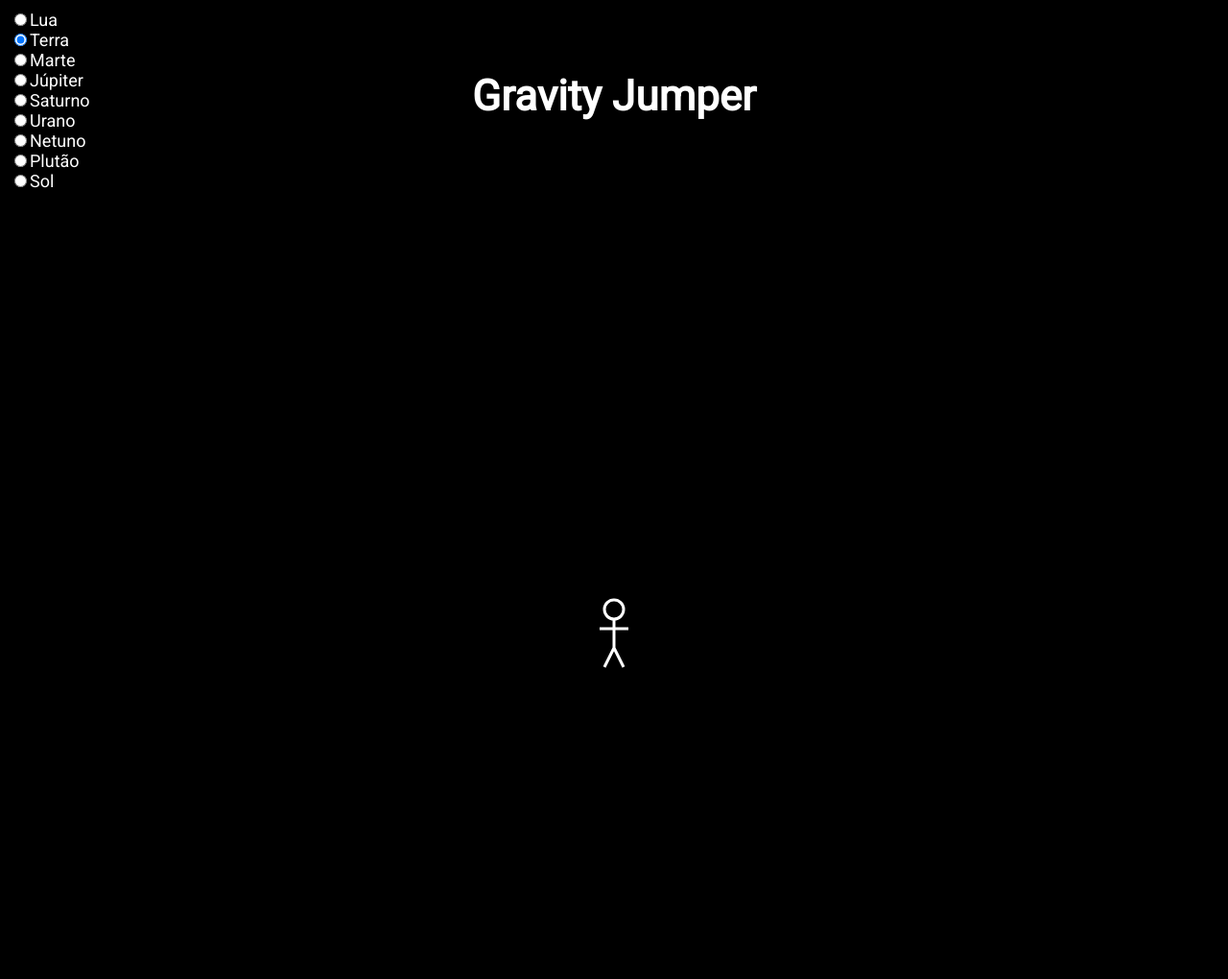
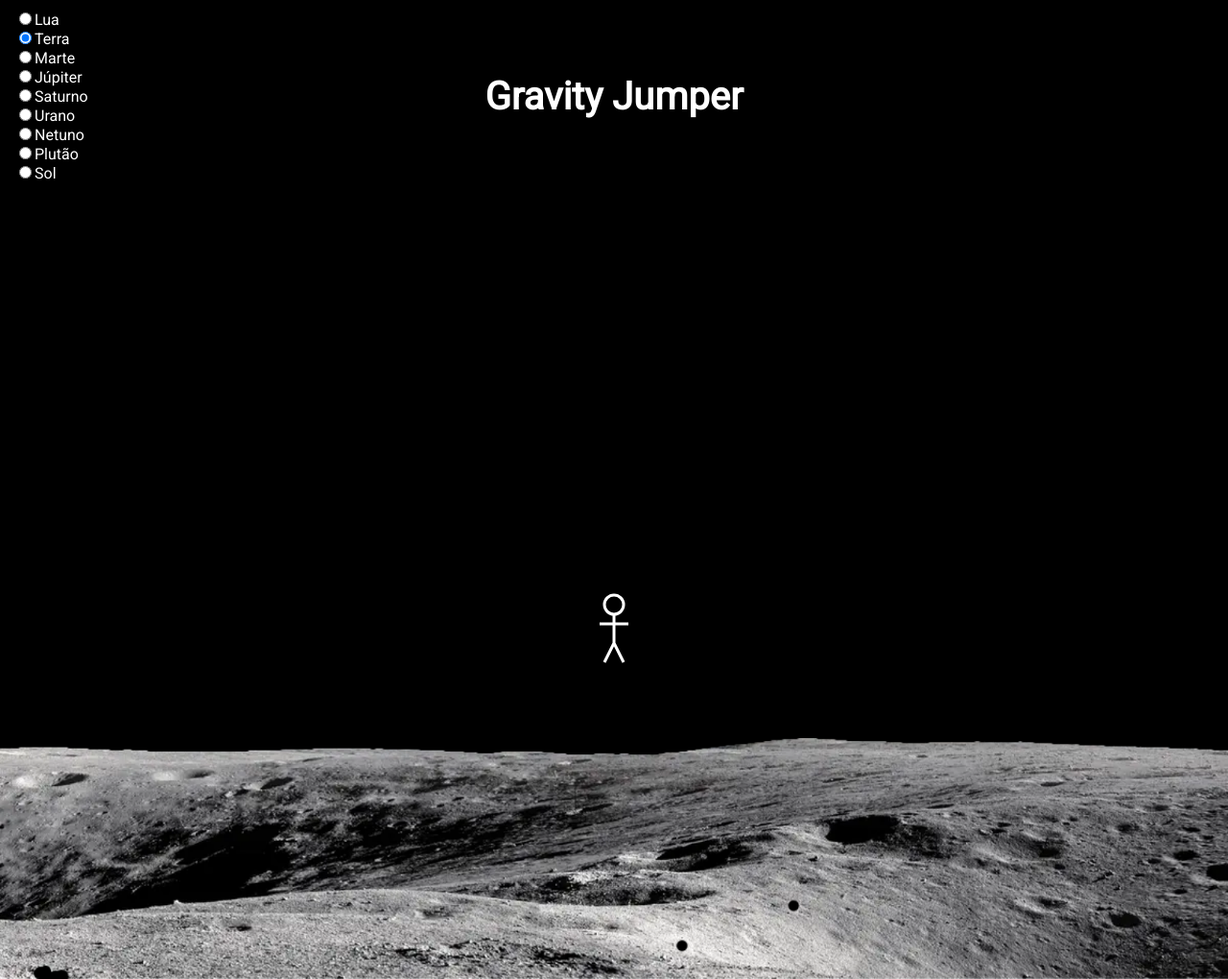
Before and after one commit to cometsinthesky/gravity-jumper, a plain HTML site: page index.html in a window 1280 px wide. Shown: the whole page at 96% size. Before the commit the page ends 800 px from the top, so only its background shows below. Drawn offline with Linux system fonts and the light colour scheme.

Commit message:
game config

```diff
--- a/game.js
+++ b/game.js
@@ -21,7 +21,7 @@ window.onload = function () {
     };
 
     let gravity = gravityValues.Terra;
-    const jumpPower = -8;
+    const jumpPower = -7.5;
 
     let stickman = {
         x: canvas.width / 2,
@@ -34,9 +34,9 @@ window.onload = function () {
         const container = document.createElement("div");
         container.style.position = "absolute";
         container.style.top = "10px";
-        container.style.left = "10px";
+        container.style.left = "15px";
         container.style.color = "white";
-        container.style.fontSize = "18px";
+        container.style.fontSize = "16px";
 
         for (const planet in gravityValues) {
             const label = document.createElement("label");
--- a/index.html
+++ b/index.html
@@ -1,9 +1,9 @@
 <!DOCTYPE html>
-<html lang="en">
+<html lang="pt-BR">
 <head>
     <meta charset="UTF-8">
     <meta name="viewport" content="width=device-width, initial-scale=1.0">
-    <title> </title>
+    <title>Gravity Jumper</title>
     <style>
         @import url('https://fonts.googleapis.com/css2?family=Roboto:wght@400&display=swap');
         body {
@@ -15,13 +15,35 @@
             background-color: black;
             color: white;
             font-family: 'Roboto', sans-serif;
-            font-size: 22px;
+            font-size: 20px;
             flex-direction: column;
+            overflow: hidden; /* Impede a rolagem da página */
         }
+
+                /* Imagem da Lua */
+                #luaImg {
+            position: absolute;
+            bottom: -220px; /* 100px abaixo da borda inferior do canvas */
+            left: 50%; /* Centraliza horizontalmente */
+            transform: translateX(-50%); /* Ajusta para garantir o centro exato */
+            width: 100%; /* Ajuste da largura conforme necessário */
+        }
+
     </style>
 </head>
 <body>
     <h1>Gravity Jumper</h1>
     <script src="game.js"></script>
+    <img id="luaImg" src="images/lua.png" alt="Lua" />
+
+
+    <script>
+        // Impede o comportamento da tecla "Espaço" (barra de rolagem) no navegador
+        window.addEventListener('keydown', function(event) {
+            if (event.code === 'Space') {
+                event.preventDefault();  // Impede o comportamento padrão
+            }
+        });
+    </script>
 </body>
 </html>
```
